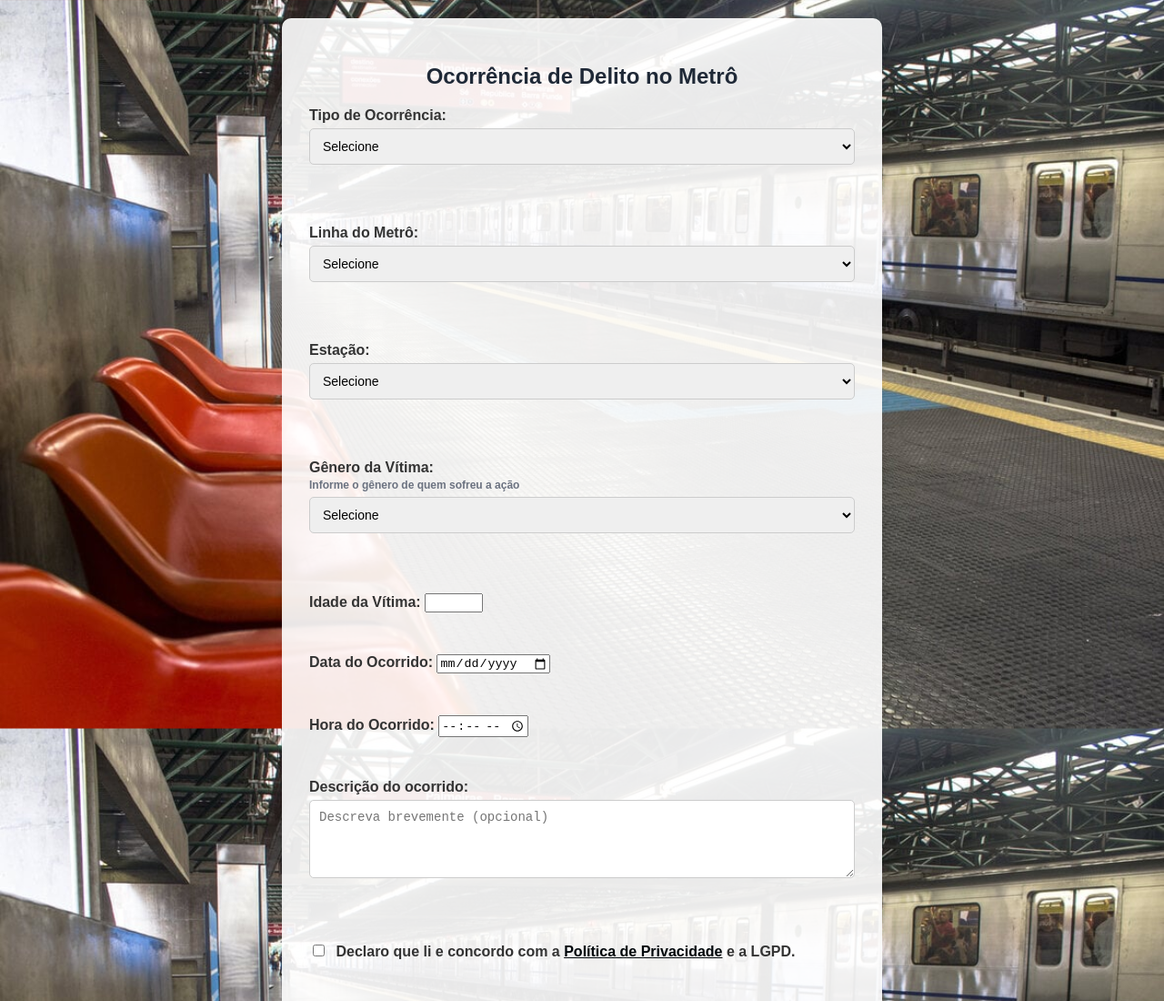
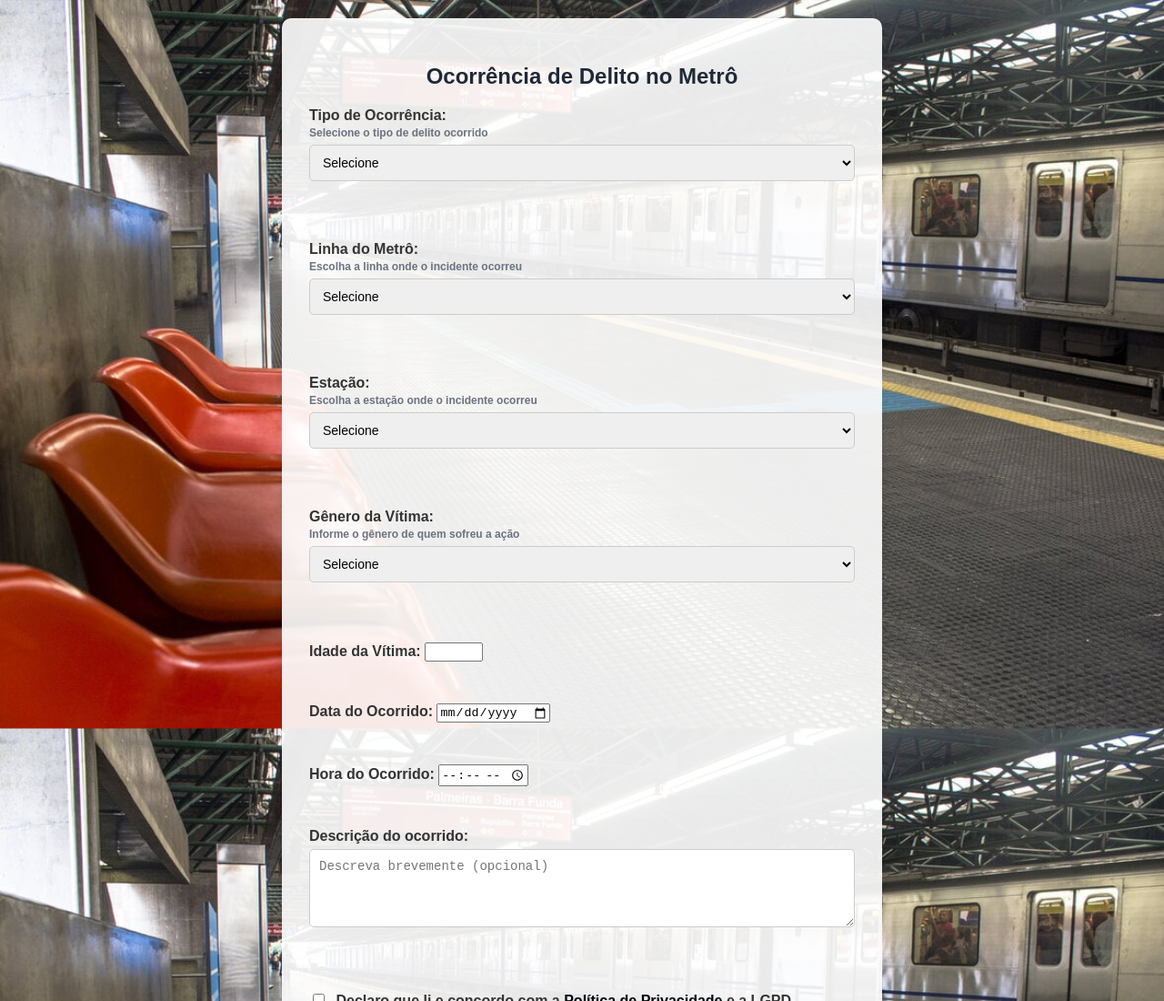
Before and after one commit to DG2D2/Registro_de_Ocorrencia_Metro_SP, a website: page formulario.html in a window 1280 px wide. Shown: the top 1100 px of the page at 91% size. Drawn offline with Linux system fonts and the light colour scheme.

Commit message:
Adição de descrições aos campos de seleção no formulário de ocorrência

```diff
--- a/formulario.html
+++ b/formulario.html
@@ -12,7 +12,10 @@
   <form id="form-ocorrencia">
     <h2>Ocorrência de Delito no Metrô</h2>
 
-    <label>Tipo de Ocorrência:
+    <label>Tipo de Ocorrência:<br>
+      <FormDescription class="form-description">
+        Selecione o tipo de delito ocorrido
+      </FormDescription>
       <select name="tipo_ocorrencia" required>
         <option value="">Selecione</option>
         <option value="Furto (Art. 155 do Código Penal)">Furto (Art. 155 do Código Penal)</option>
@@ -28,7 +31,10 @@
       </select>
     </label><br><br>
 
-    <label>Linha do Metrô:
+    <label>Linha do Metrô:<br>
+      <FormDescription class="form-description">
+        Escolha a linha onde o incidente ocorreu
+      </FormDescription>
       <select name="linha_metro" required>
         <option value="">Selecione</option>
         <option value="Azul">Azul</option>
@@ -38,7 +44,10 @@
       </select>
     </label><br><br>
 
-    <label>Estação:
+    <label>Estação:<br>
+      <FormDescription class="form-description">
+        Escolha a estação onde o incidente ocorreu
+      </FormDescription>
       <select name="estacao" required>
         <option value="">Selecione</option>
       </select>
```
